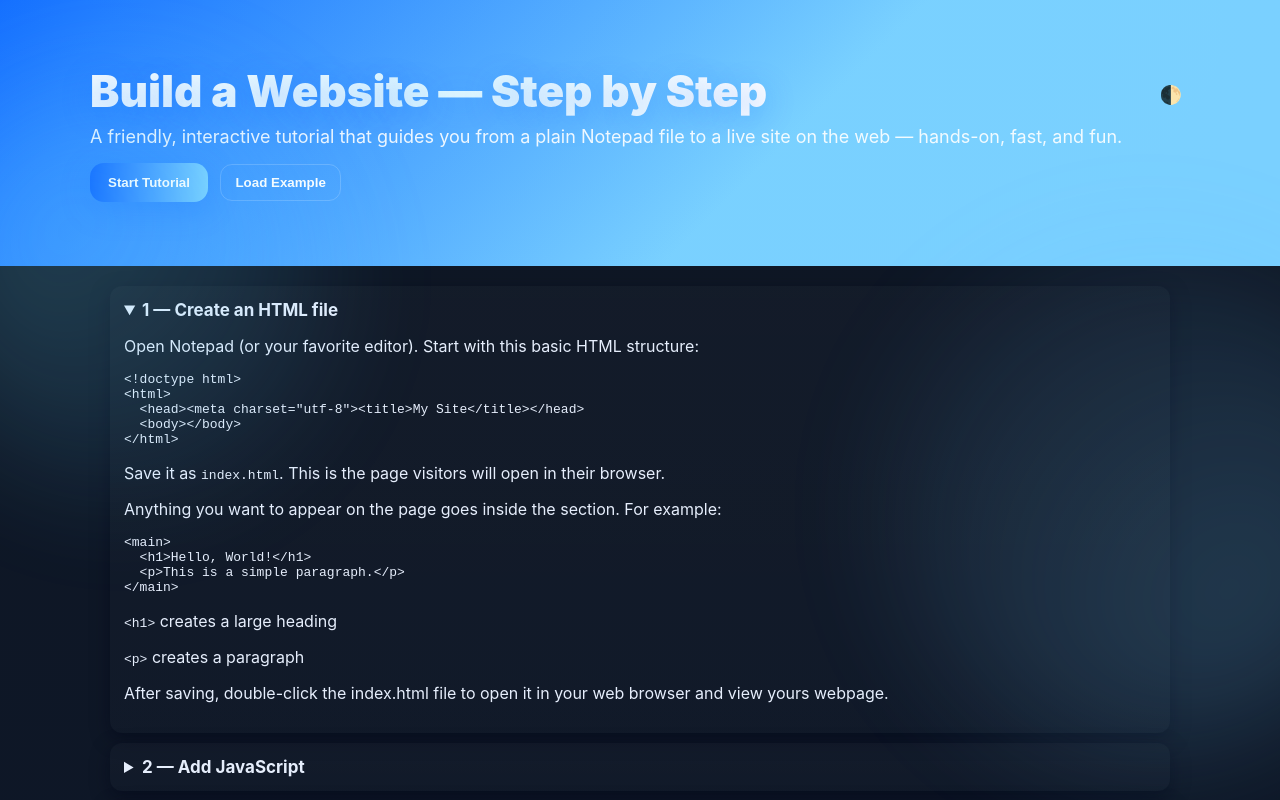
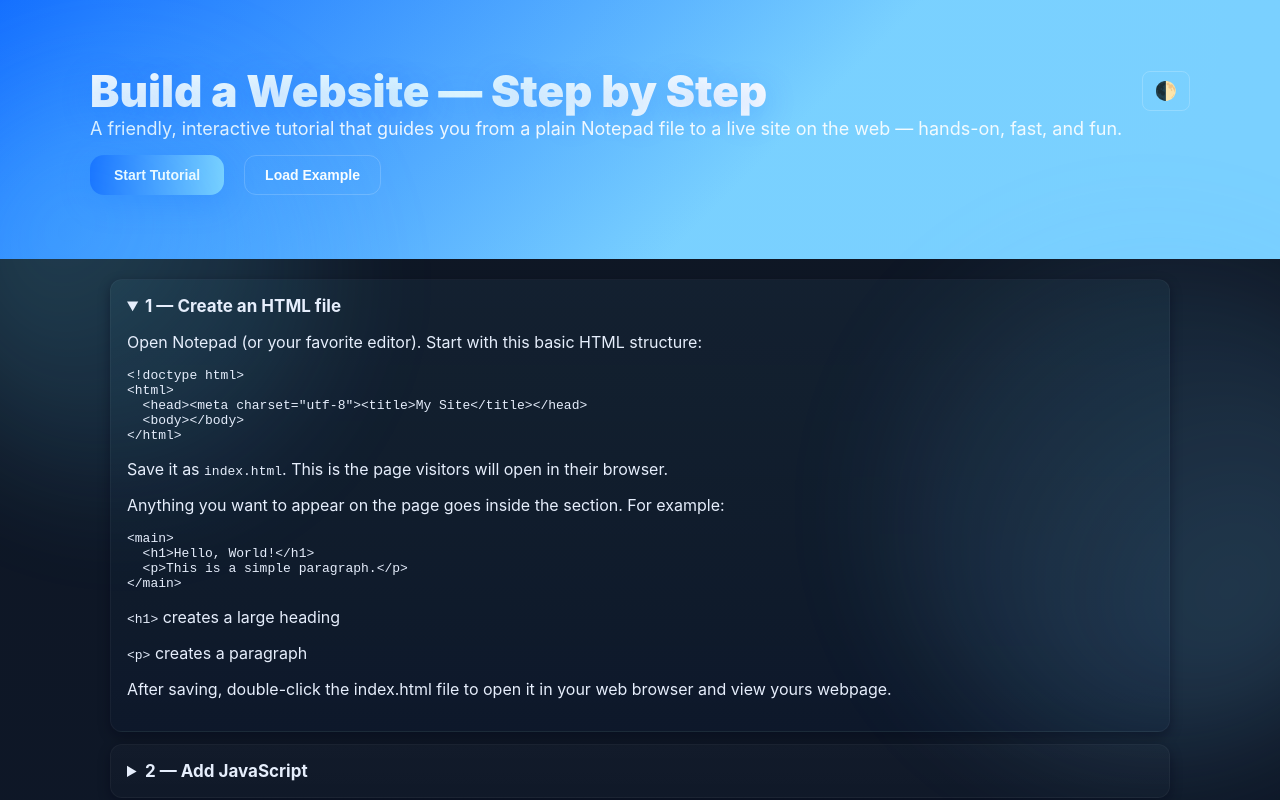
Before and after one commit to ABCD-000/How-to-make-a-website, a website with bundled scripts: page index.html in a window 1280 px wide. Shown: the top 800 px of the page. Built offline with nearby package versions, Linux system fonts and the light colour scheme.

Commit message:
fixing some bugs

```diff
--- a/styles.css
+++ b/styles.css
@@ -1,32 +1,40 @@
 * { box-sizing: border-box; }
-body { font-family: Inter, Arial, sans-serif; margin: 0; padding: 0; background: linear-gradient(180deg,#0f1724 0%, #0b1730 100%); color: #e6eefc }
+body { font-family: -apple-system, BlinkMacSystemFont, 'Segoe UI', Roboto, Inter, Arial, sans-serif; margin: 0; padding: 0; background: linear-gradient(180deg,#0f1724 0%, #0b1730 100%); color: #e6eefc; min-height: 100vh; position: relative; }
 
 :root{--accent:#6df;--accent2:#0b63ff;--glass:rgba(255,255,255,0.06);--card:#0f1724}
 
 .hero{padding:64px 20px;background:radial-gradient(1200px 400px at 10% 10%, rgba(109,223,255,0.12), transparent), linear-gradient(135deg,#0b63ff 0%,#7ad0ff 60%);color:#061028}
 .hero-inner{max-width:1100px;margin:0 auto;text-align:left}
 .hero-top{display:flex;align-items:center;justify-content:space-between}
-.hero-title{font-size:44px;margin:0 0 8px 0;font-weight:900;color:white;text-shadow:0 6px 30px rgba(11,99,255,0.25)}
+.hero-title{font-size:44px;margin:0;font-weight:900;background:linear-gradient(90deg,#ffffff,#dff9ff,#ffffff);-webkit-background-clip:text;background-clip:text;color:transparent;animation:shine 3.5s linear infinite;text-shadow:0 6px 30px rgba(11,99,255,0.25);}
 .hero-sub{margin:0 0 16px 0;color:rgba(255,255,255,0.9);font-size:18px}
-.hero-cta{margin-top:12px}
-.neon{background:linear-gradient(90deg,var(--accent2),#7ad0ff);box-shadow:0 8px 30px rgba(11,99,255,0.25);border-radius:14px;padding:12px 18px;font-weight:700;color:white;transition:transform .14s ease}
-.neon:hover{transform:translateY(-4px)}
-.ghost{background:transparent;border:1px solid rgba(255,255,255,0.18);color:white;padding:10px 14px;border-radius:12px}
-.icon{background:transparent;border:none;font-size:18px;padding:8px}
+.hero-cta{margin-top:12px;display:flex;gap:12px;}
+.neon{background:linear-gradient(90deg,var(--accent2),#7ad0ff);box-shadow:0 8px 30px rgba(11,99,255,0.25);border-radius:14px;padding:12px 24px;font-weight:700;color:white;transition:transform 0.14s ease,box-shadow 0.14s ease;border:none;cursor:pointer;}
+.neon:hover{transform:translateY(-4px);box-shadow:0 12px 40px rgba(11,99,255,0.35);}
+.ghost{background:transparent;border:1px solid rgba(255,255,255,0.18);color:white;padding:10px 20px;border-radius:12px;cursor:pointer;font-weight:600;transition:all 0.2s ease;}
+.ghost:hover{border-color:rgba(255,255,255,0.35);background:rgba(255,255,255,0.05);}
+.icon{background:transparent;border:1px solid rgba(255,255,255,0.2);font-size:18px;padding:8px 12px;cursor:pointer;border-radius:8px;transition:all 0.2s ease;}
+.icon:hover{background:rgba(255,255,255,0.1);}
 
-main{max-width:1100px;margin:20px auto;padding:0 20px;display:grid;gap:20px}
+main{max-width:1100px;margin:20px auto;padding:0 20px;display:grid;gap:20px;position:relative;z-index:1;}
 
-.accordion details{background:linear-gradient(180deg,rgba(255,255,255,0.02),rgba(255,255,255,0.01));padding:14px;border-radius:12px;margin-bottom:10px;box-shadow:0 6px 18px rgba(2,6,23,0.5)}
-.accordion summary{cursor:pointer;font-size:17px;color:#e6eefc}
+.accordion details{background:linear-gradient(180deg,rgba(255,255,255,0.02),rgba(255,255,255,0.01));padding:16px;border-radius:12px;margin-bottom:12px;box-shadow:0 4px 12px rgba(2,6,23,0.4);border:1px solid rgba(255,255,255,0.04);cursor:pointer;}
+.accordion details:hover{box-shadow:0 6px 18px rgba(2,6,23,0.5);}
+.accordion details[open]{background:linear-gradient(180deg,rgba(109,223,255,0.05),rgba(11,99,255,0.02));}
+.accordion summary{cursor:pointer;font-size:17px;color:#e6eefc;font-weight:600;}
 
 .editor{background:linear-gradient(180deg,rgba(255,255,255,0.02),rgba(255,255,255,0.01));padding:18px;border-radius:12px;box-shadow:0 10px 30px rgba(2,6,23,0.6)}
 .editors-row{display:flex;gap:14px}
-.panel{flex:1;display:flex;flex-direction:column}
-textarea{width:100%;height:220px;font-family:monospace;font-size:13px;padding:12px;border-radius:10px;border:1px solid rgba(255,255,255,0.04);background:linear-gradient(180deg,rgba(255,255,255,0.02),rgba(255,255,255,0.01));color:#e6eefc}
+.panel{flex:1;display:flex;flex-direction:column;}
+.panel h3{color:#e6eefc;margin:0 0 10px 0;font-size:16px;font-weight:600;}
+textarea{width:100%;height:220px;font-family:monospace;font-size:13px;padding:12px;border-radius:10px;border:1px solid rgba(255,255,255,0.06);background:linear-gradient(180deg,rgba(255,255,255,0.03),rgba(255,255,255,0.01));color:#e6eefc;resize:vertical;transition:all 0.2s ease;}
+textarea:focus{outline:none;border-color:rgba(109,223,255,0.3);background:linear-gradient(180deg,rgba(109,223,255,0.1),rgba(11,99,255,0.05));box-shadow:0 0 20px rgba(109,223,255,0.1);}
 .body-preview{display:none}
 #previewFrame{width:100%;height:480px;border:0;border-radius:10px;box-shadow:0 8px 30px rgba(2,6,23,0.6);background:linear-gradient(180deg,#061028,#081325);color:var(--accent);}
-.controls{margin:14px 0}
-button{padding:10px 16px;border:none;background:linear-gradient(90deg,var(--accent2),#6df);color:#061028;border-radius:12px;cursor:pointer;font-weight:700}
+.controls{margin:16px 0;display:flex;gap:10px;flex-wrap:wrap;}
+button{padding:10px 16px;border:none;background:linear-gradient(90deg,var(--accent2),#6df);color:#061028;border-radius:12px;cursor:pointer;font-weight:700;transition:all 0.2s ease;font-size:14px;}
+button:hover{transform:translateY(-2px);box-shadow:0 6px 20px rgba(11,99,255,0.3);}
+button:active{transform:translateY(0);}
 button + button{margin-left:8px}
 
 .example{background:linear-gradient(180deg,rgba(255,255,255,0.02),rgba(255,255,255,0.01));padding:18px;border-radius:12px;box-shadow:0 8px 30px rgba(2,6,23,0.6)}
@@ -58,4 +66,4 @@ details>p, details>pre, details>ul{transition:all .18s ease}
 }
 
 /* dark theme toggle (inverted visual) */
-body.theme-dark{background:linear-gradient(180deg,#00121b 0%, #031428 100%)}
+body.theme-dark{background:linear-gradient(180deg,#00121b 0%, #0d0419 100%)}
```
